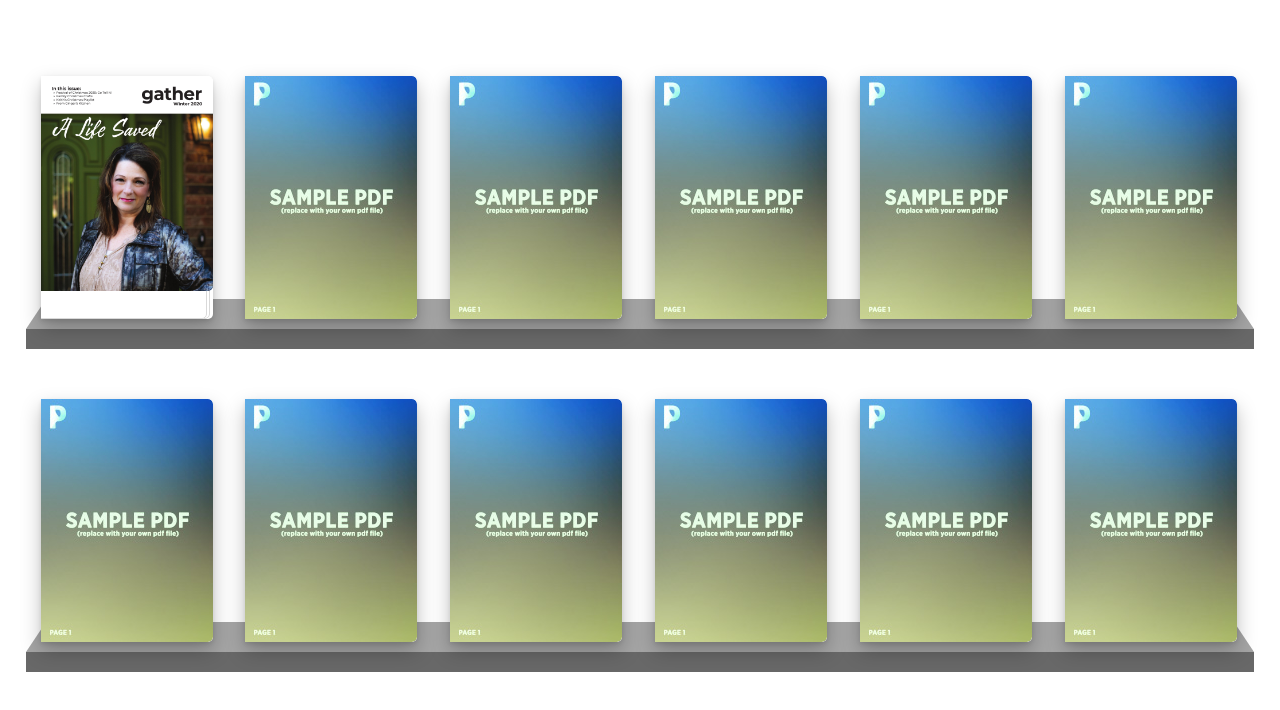
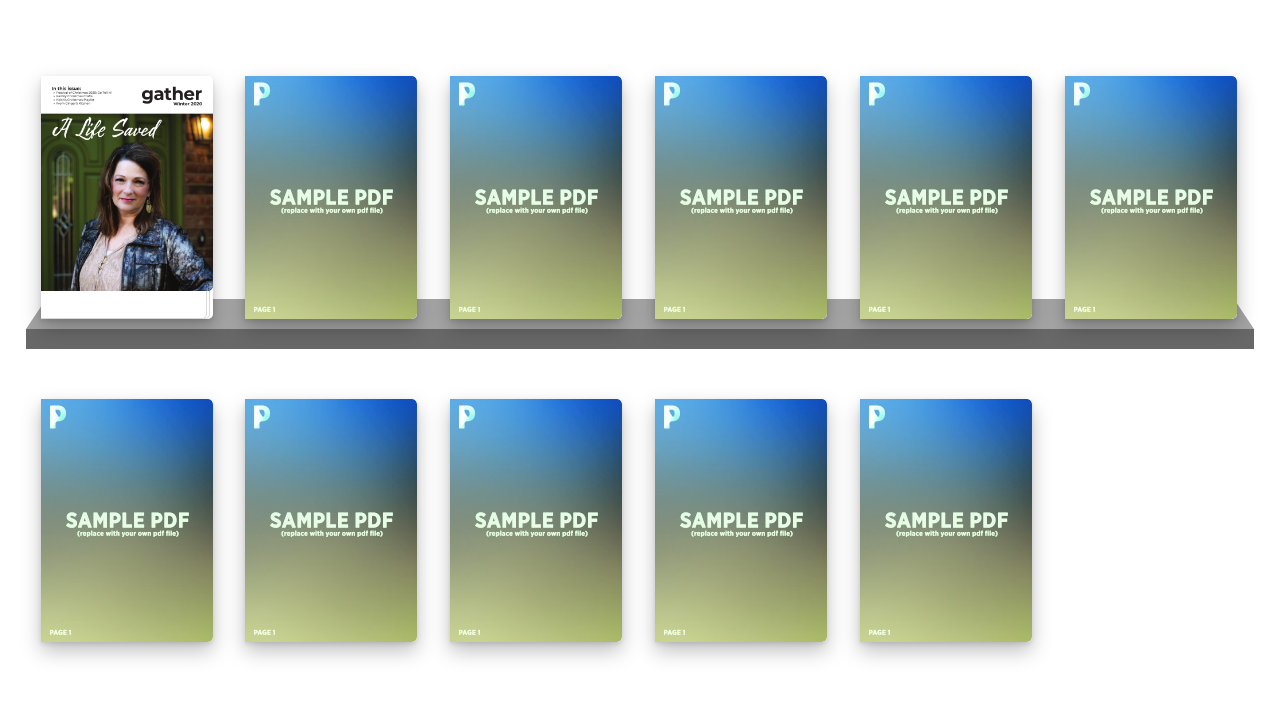
Before and after one commit to WSBCJonesboro/bookshelf, a plain HTML site: page index.html in a window 1280 px wide. Drawn offline with Linux system fonts and the light colour scheme.

Commit message:
Update index.html

```diff
--- a/index.html
+++ b/index.html
@@ -53,10 +53,7 @@
         <div class="col-md-2 col-xs-6">
           <li class=book style=width:172px;height:243px><a class=_PDFF_link id=PDFF backgroundimage=pflip/background.jpg source=PDF.pdf><img src=thb.jpg></a>
         </div>
-        <div class="col-md-2 col-xs-6">
-          <li class=book style=width:172px;height:243px><a class=_PDFF_link id=PDFF backgroundimage=pflip/background.jpg source=PDF.pdf><img src=thb.jpg></a>
-        </div>
-        <div class="col-xs-12 shelf"></div>
+
       </div>
 
 <script src=assets/js/libs/utils.js></script>
```
